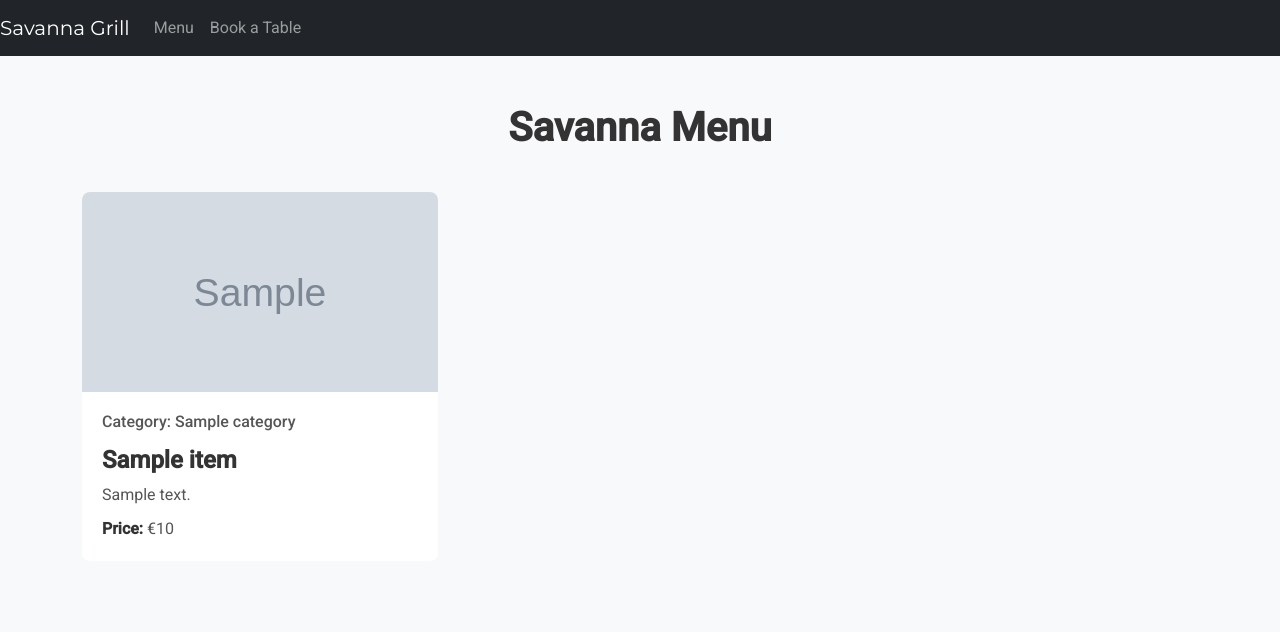
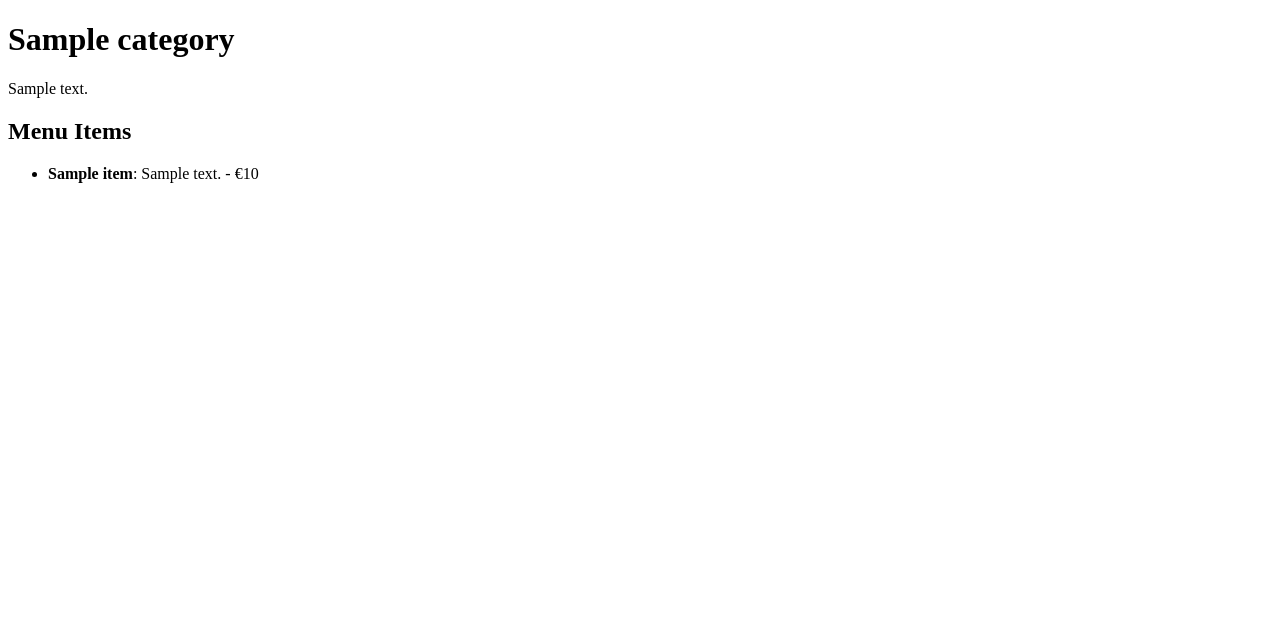
Before and after one commit to HazelHawadi/Savanna-Grill, a Django app: template templates/menu/menu.html in a window 1280 px wide. Shown: the top 632 px of the page. Run offline with Django 5.2, Linux system fonts and the light colour scheme; the template is opened without the code that fills it: most values are stand-ins (such as "Sample title", 1, 10 or a date in 2020); grey boxes marked "Sample" are stand-in pictures.

Commit message:
Change the layout for the menu page

```diff
--- a/menu/views.py
+++ b/menu/views.py
@@ -3,5 +3,5 @@ from .models import MenuItem
 
 # Create your views here.
 def menu_view(request):
-    items = MenuItem.objects.all()  # Retrieve all menu items from the database
-    return render(request, 'menu/menu.html', {'items': items})
+    categories = Category.objects.all()
+    return render(request, 'menu/menu_list.html', {'categories': categories})
--- a/templates/menu/menu.html
+++ b/templates/menu/menu.html
@@ -1,28 +1,26 @@
-{% extends "base.html" %}
+<!DOCTYPE html>
+<html lang="en">
+<head>
+    <meta charset="UTF-8">
+    <meta name="viewport" content="width=device-width, initial-scale=1.0">
+    <title>{{ category.name }} Menu</title>
+</head>
+<body>
 
-{% block content %}
-<section class="menu-section py-5">
-    <div class="container">
-        <h2 class="text-center">Savanna Menu</h2>
-        <div class="row">
-            <!-- Loop through each menu item and display it in a card -->
-            {% for item in items %}
-            <div class="col-md-4 mb-4">
-                <div class="card">
-                    <!-- Display the menu item image if available -->
-                    {% if item.image %}
-                    <img src="{{ item.image.url }}" class="card-img-top" alt="{{ item.name }}">
-                    {% endif %}
-                    <div class="card-body">
-                        <h4 class="card-text">Category: {{ item.category }}</h5> <!-- Category of the food item -->
-                        <h5 class="card-title">{{ item.name }}</h5> <!-- Food item name -->
-                        <p class="card-text">{{ item.description }}</p> <!-- Description of the food item -->
-                        <p class="card-text"><strong>Price:</strong> €{{ item.price }}</p> <!-- Price of the food item -->
-                    </div>
-                </div>
-            </div>
-            {% endfor %}
-        </div>
-    </div>
-</section>
-{% endblock %}
+    <!-- Heading for the category -->
+    <h1>{{ category.name }}</h1>
+    <p>{{ category.description }}</p> <!-- Description of the category -->
+
+    <h2>Menu Items</h2>
+    <ul>
+        <!-- Loop through all items in this category -->
+        {% for item in category.menu_items.all %}
+            <li>
+                <!-- Display each item details like name, price, and description -->
+                <strong>{{ item.name }}</strong>: {{ item.description }} - €{{ item.price }}
+            </li>
+        {% endfor %}
+    </ul>
+
+</body>
+</html>
```
Also changed, not shown: menu/admin.py (+6 -3 lines), menu/models.py (+16 -13 lines), menu/migrations/0003_category_alter_menuitem_category.py (added), templates/menu/menu_list.html (added).
